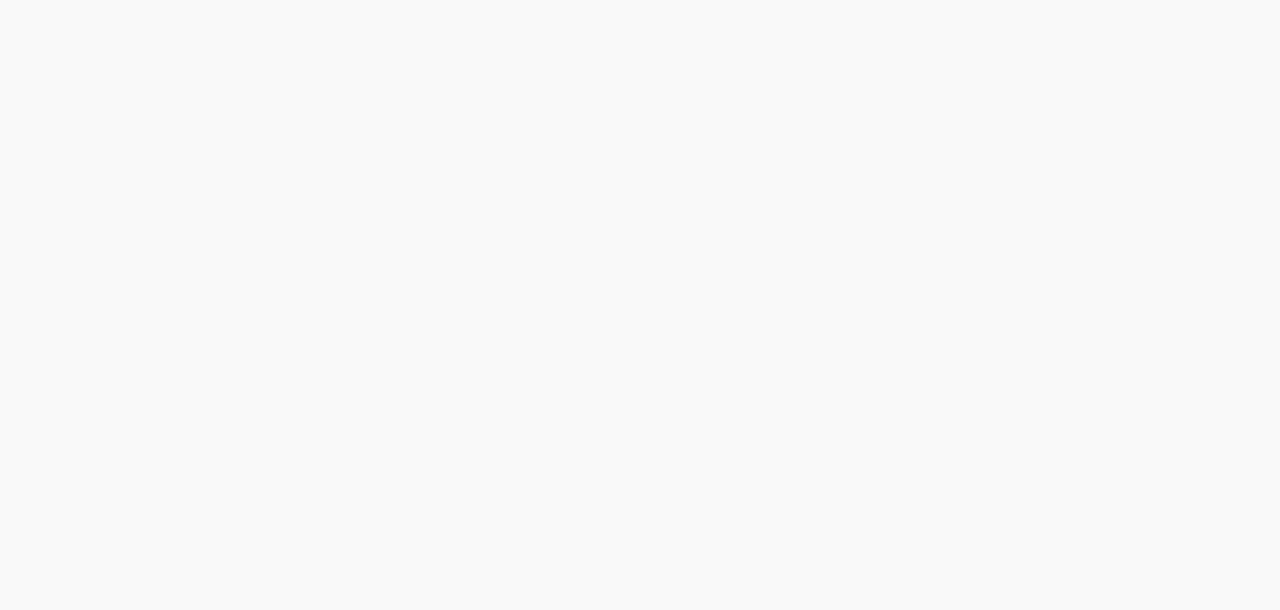
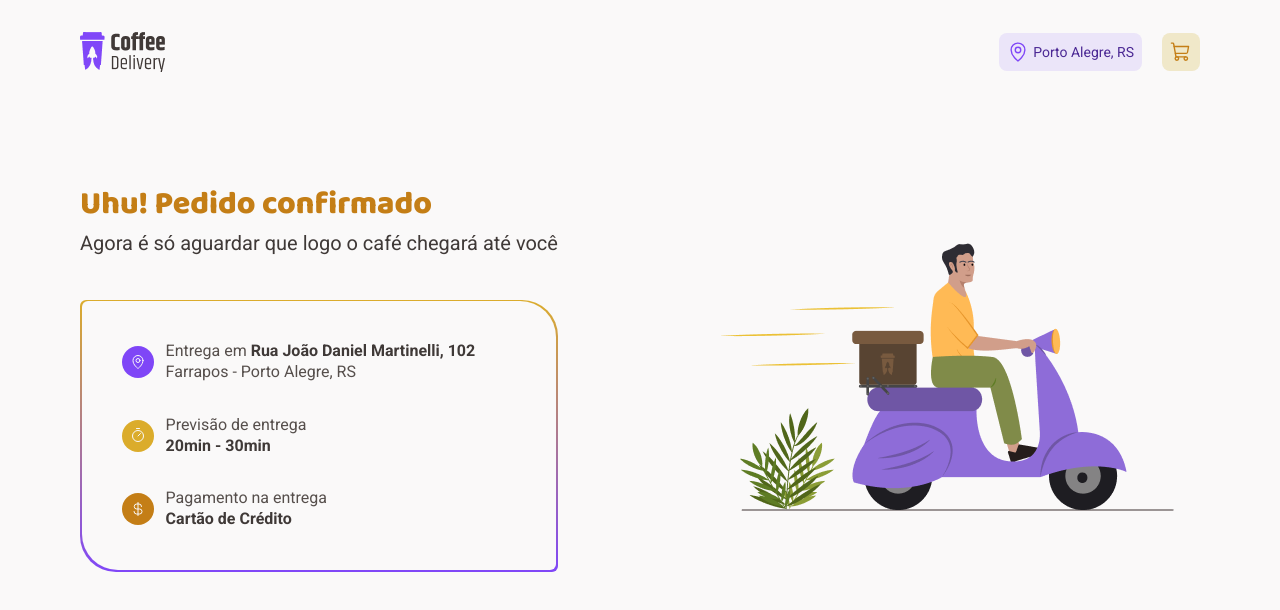
Before and after one commit to caiquefcavalheiro/coffee-delivery, a React (Vite) app: page /success in a window 1280 px wide. Before the commit this address had no page. Shown: the top 610 px of the page. Built offline with nearby package versions, Linux system fonts and the light colour scheme.

Commit message:
feat: stylized success page

```diff
--- a/src/Router.tsx
+++ b/src/Router.tsx
@@ -2,6 +2,7 @@
 import { DefaultLayout } from "./layouts/DefaultLayout";
 import { Home } from "./pages/Home";
 import { Checkout } from "./pages/Checkout";
+import { Success } from "./pages/Success";
 
 export function Router() {
   return (
@@ -9,6 +10,7 @@
       <Route path="/" element={<DefaultLayout />}>
         <Route path="/" element={<Home />} />
         <Route path="/checkout" element={<Checkout />} />
+        <Route path="/success" element={<Success />} />
       </Route>
     </Routes>
   );
--- /dev/null
+++ b/src/pages/Success/index.tsx
@@ -0,0 +1,59 @@
+import { CurrencyDollar, MapPin, Timer } from "phosphor-react";
+import {
+  FirstContainer,
+  SuccessContainer,
+  SuccessIcon,
+  SuccessInfo,
+  SuccessInfoContainer,
+} from "./styles";
+
+import illustration from "../../assets/Illustration.png";
+
+export function Success() {
+  return (
+    <SuccessContainer>
+      <FirstContainer>
+        <h2>Uhu! Pedido confirmado</h2>
+        <p>Agora é só aguardar que logo o café chegará até você</p>
+        <SuccessInfoContainer>
+          <div>
+            <SuccessInfo>
+              <SuccessIcon $bgcolor="brand-purple">
+                <MapPin size={16} />
+              </SuccessIcon>
+              <div>
+                <p>
+                  Entrega em <span>Rua João Daniel Martinelli, 102</span>
+                </p>
+                <p>Farrapos - Porto Alegre, RS</p>
+              </div>
+            </SuccessInfo>
+            <SuccessInfo>
+              <SuccessIcon $bgcolor="brand-yellow">
+                <Timer size={16} />
+              </SuccessIcon>
+              <div>
+                <p>Previsão de entrega</p>
+                <p>
+                  <span>20min - 30min</span>
+                </p>
+              </div>
+            </SuccessInfo>
+            <SuccessInfo>
+              <SuccessIcon $bgcolor="brand-yellow-dark">
+                <CurrencyDollar size={16} />
+              </SuccessIcon>
+              <div>
+                <p>Pagamento na entrega</p>
+                <p>
+                  <span>Cartão de Crédito</span>
+                </p>
+              </div>
+            </SuccessInfo>
+          </div>
+        </SuccessInfoContainer>
+      </FirstContainer>
+      <img src={illustration} alt="" />
+    </SuccessContainer>
+  );
+}
--- /dev/null
+++ b/src/pages/Success/styles.tsx
@@ -0,0 +1,84 @@
+import styled from "styled-components";
+
+export const SuccessContainer = styled.div`
+  display: flex;
+  justify-content: space-between;
+  margin-top: 5rem;
+  gap: 6.4rem;
+
+  img {
+    object-fit: contain;
+  }
+`;
+
+export const FirstContainer = styled.div`
+  display: flex;
+  flex-direction: column;
+  gap: 0.25rem;
+
+  & > h2 {
+    font-size: 2rem;
+    font-family: "Baloo 2";
+    font-weight: 800;
+    color: ${(props) => props.theme["brand-yellow-dark"]};
+  }
+  & > p {
+    font-size: 1.25rem;
+    color: ${(props) => props.theme["base-subtitle"]};
+  }
+`;
+
+export const SuccessInfoContainer = styled.div`
+  padding: 0.1rem;
+  border-radius: 0.375rem 2.25rem;
+  background: linear-gradient(#dbac2c, #8047f8);
+  display: flex;
+  flex-direction: column;
+  gap: 2rem;
+  margin-top: 2.5rem;
+
+  & > div {
+    display: flex;
+    flex-direction: column;
+    gap: 2rem;
+    padding: 2.5rem;
+    border-radius: 0.375rem 2.25rem;
+    background: ${(props) => props.theme["base-background"]};
+  }
+`;
+
+export const SuccessInfo = styled.div`
+  display: flex;
+  align-items: center;
+  gap: 0.75rem;
+
+  p,
+  span {
+    font-size: 1rem;
+    color: ${(props) => props.theme["base-text"]};
+  }
+
+  span {
+    color: ${(props) => props.theme["base-subtitle"]};
+    font-weight: bold;
+  }
+`;
+
+const BG_INFO = {
+  "brand-purple": "brand-purple",
+  "brand-yellow": "brand-yellow",
+  "brand-yellow-dark": "brand-yellow-dark",
+};
+
+interface SuccessIconProps {
+  $bgcolor: keyof typeof BG_INFO;
+}
+
+export const SuccessIcon = styled.div<SuccessIconProps>`
+  display: flex;
+  align-items: center;
+  padding: 0.5rem;
+  border-radius: 62.5rem;
+  background: ${(props) => props.theme[props.$bgcolor]};
+  color: ${(props) => props.theme["base-background"]};
+`;
```
Also changed, not shown: src/assets/Illustration.png (added).
